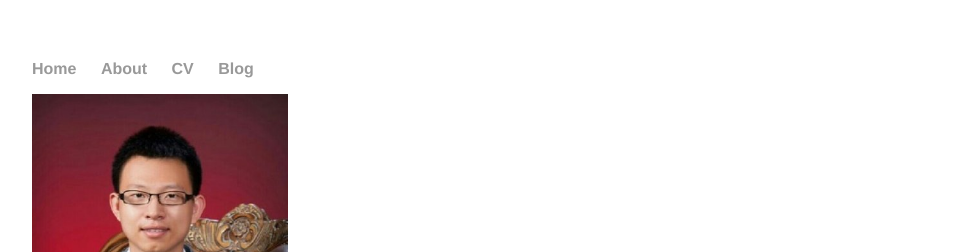
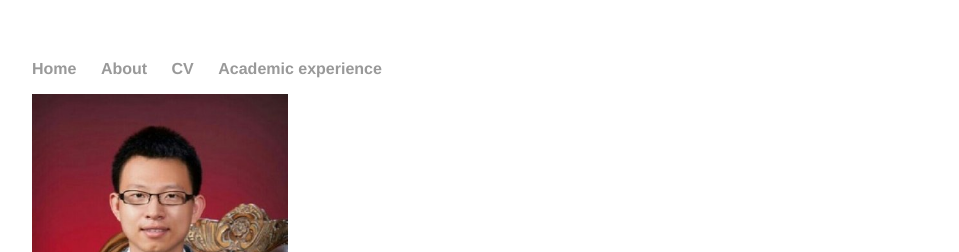
Before and after one commit to ouyangjunaoyun/mywebsite, a Jekyll site: the page built from index.html, in a window 1280 px wide. Shown: the top 252 px of the page, without its empty margins (160-1119 px from the left). Built offline with Jekyll 4.4.1, drawn with Linux system fonts in a browser that asks for light colours.

Commit message:
Update default.html

```diff
--- a/_layouts/default.html
+++ b/_layouts/default.html
@@ -11,7 +11,7 @@
 	        		<li><a href="/">Home</a></li>
 		        	<li><a href="/about">About</a></li>
 	        		<li><a href="https://ouyangjunaoyun.github.io/CV/Jun Ouyang_CV.pdf">CV</a></li>
-	        		<li><a href="/blog">Blog</a></li>
+	        		<li><a href="/academic">Academic experience</a></li>
 	    		</ul>
 			</nav>
 			<div class="container">
```
